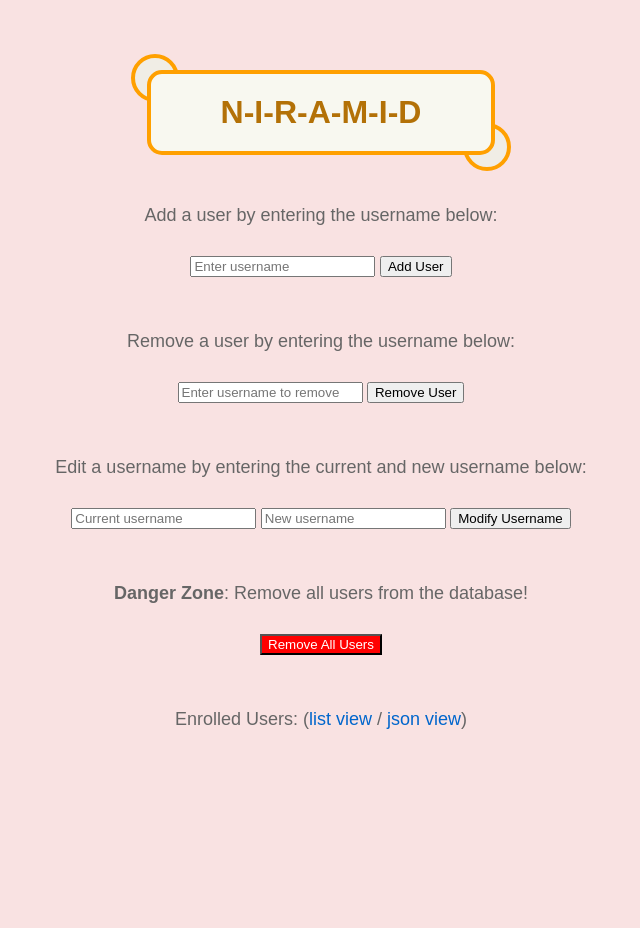
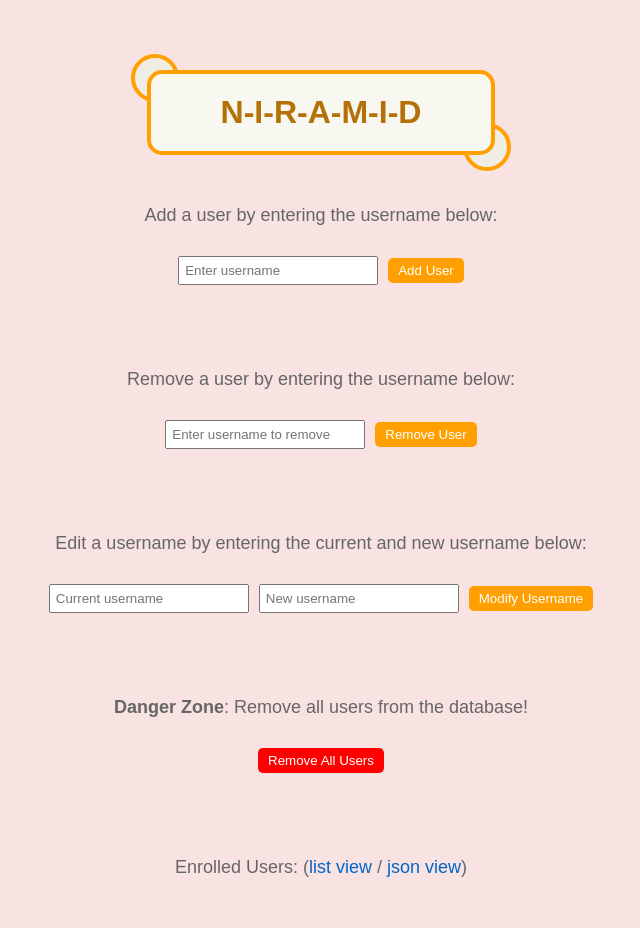
Before and after one commit to one-at-a-time/NIRAMID, a Flask app: page / in a window 1280 px wide. Shown: the whole page, without its empty margins (319-959 px from the left). Before the commit the page ends 729 px from the top, so only its background shows below. Run offline with Flask 3, Linux system fonts and the light colour scheme.

Commit message:
NIRAMID: Replaced inline raw styling for 'remove all users' button with a newly defined custom custom styling class.

```diff
--- a/static/styles.css
+++ b/static/styles.css
@@ -94,3 +94,35 @@ code {
 .notification.show {
     opacity: 1; /* Visible */
 }
+
+/* New styles for horizontal form alignment */
+
+/* Target the forms specifically */
+form {
+    display: flex;
+    justify-content: center;
+    align-items: center;
+    gap: 10px; /* Add space between input and button */
+    margin-bottom: 30px; /* Space between form elements */
+}
+
+/* Style the inputs to be aligned beside the buttons */
+input[type="text"] {
+    padding: 5px;
+    width: 200px;
+    box-sizing: border-box;
+}
+
+/* Style the buttons */
+button {
+    padding: 5px 10px;
+    cursor: pointer;
+    background-color: #ffa000; /* Match your theme color */
+    color: white;
+    border: none;
+    border-radius: 5px;
+}
+
+button.danger-button {
+    background-color: red; /* Danger button styling */
+}
--- a/templates/index.html
+++ b/templates/index.html
@@ -41,7 +41,7 @@
     <br>
     <p><strong>Danger Zone</strong>: Remove all users from the database!</p>
     <form action="{{ url_for('remove_all_users') }}" method="POST" onsubmit="return confirm('Are you sure you want to remove all users? This action cannot be undone!');">
-        <button type="submit" style="background-color:red;color:white;">Remove All Users</button>
+        <button type="submit" class="danger-button">Remove All Users</button>
     </form>
     <br><br><br>
     <p>
```
